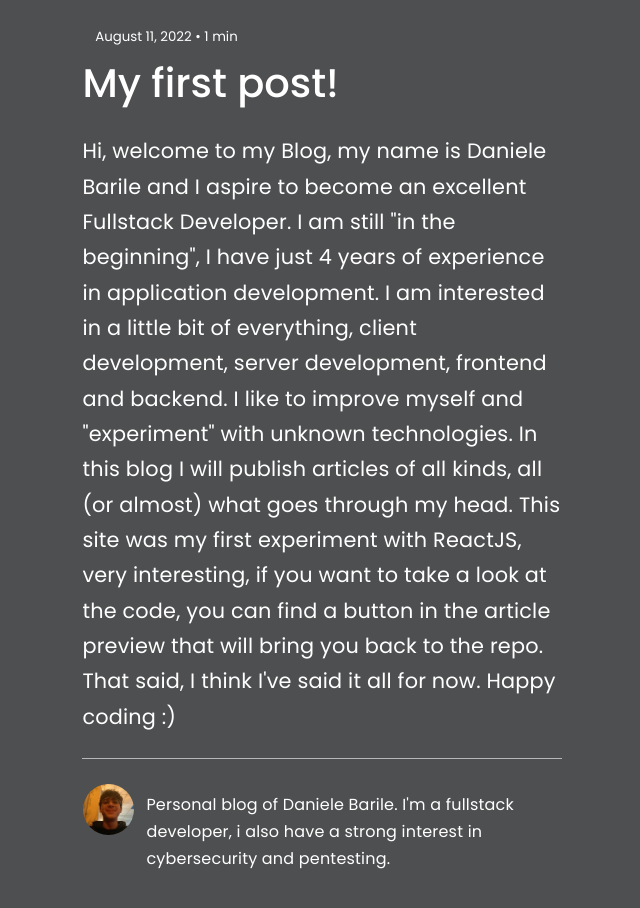
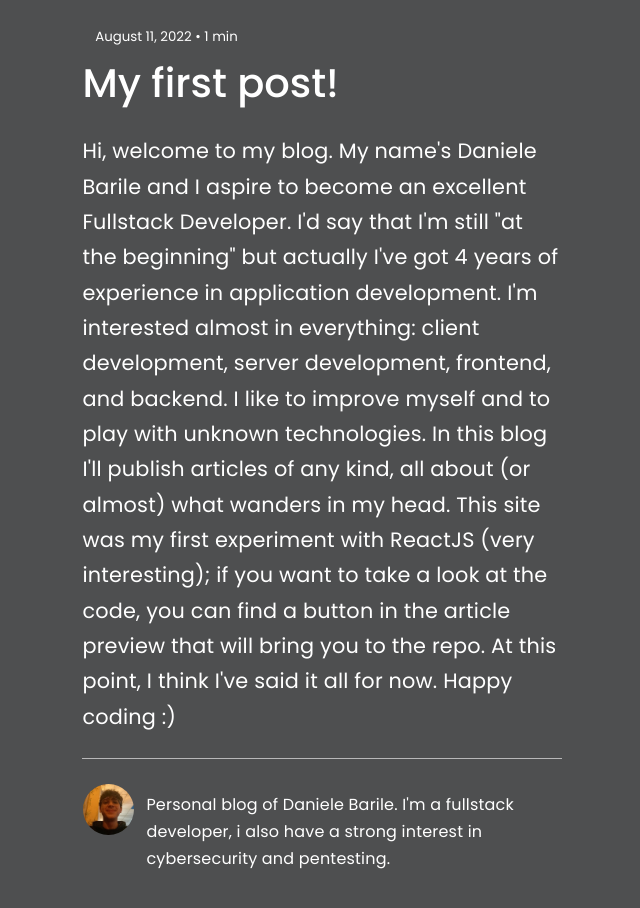
Before and after one commit to Ho3pLi/MyPlace, a React (Create React App) app: page /Blog/buymeanr6please in a window 1280 px wide. Shown: the part 422-1330 px from the top of the page, without its empty margins (244-884 px from the left). Built offline with nearby package versions, Linux system fonts and the light colour scheme.

Commit message:
Little fix

```diff
--- a/src/components/post/Post_1.jsx
+++ b/src/components/post/Post_1.jsx
@@ -29,13 +29,13 @@ const Post_1 = () => {
 
       <div className="post__content">
 
-        <p>Hi, welcome to my Blog, my name is Daniele Barile and I aspire to become an excellent Fullstack Developer.
-        I am still "in the beginning", I have just 4 years of experience in application development.
-        I am interested in a little bit of everything, client development, server development, frontend and backend.
-        I like to improve myself and "experiment" with unknown technologies.
-        In this blog I will publish articles of all kinds, all (or almost) what goes through my head.
-        This site was my first experiment with ReactJS, very interesting, if you want to take a look at the code, you can find a button in the article preview that will bring you back to the repo.
-        That said, I think I've said it all for now.
+        <p>Hi, welcome to my blog. My name's Daniele Barile and I aspire to become an excellent Fullstack Developer.
+        I'd say that I'm still "at the beginning" but actually I've got 4 years of experience in application development.
+        I'm interested almost in everything: client development, server development, frontend, and backend.
+        I like to improve myself and to play with unknown technologies.
+        In this blog I'll publish articles of any kind, all about (or almost) what wanders in my head.
+        This site was my first experiment with ReactJS (very interesting);  if you want to take a look at the code, you can find a button in the article preview that will bring you to the repo.
+        At this point, I think I've said it all for now.
         Happy coding :)
         </p>
 
--- a/src/components/services/Services.jsx
+++ b/src/components/services/Services.jsx
@@ -6,7 +6,7 @@ const Services = () => {
   return (
     <section id="services">
 
-      <h5>What I Can Do</h5>
+      <h5>What Can I Do</h5>
       <h6>(at this point i think we understand that i develop code)</h6>
       <h2>Services</h2>
 
```
